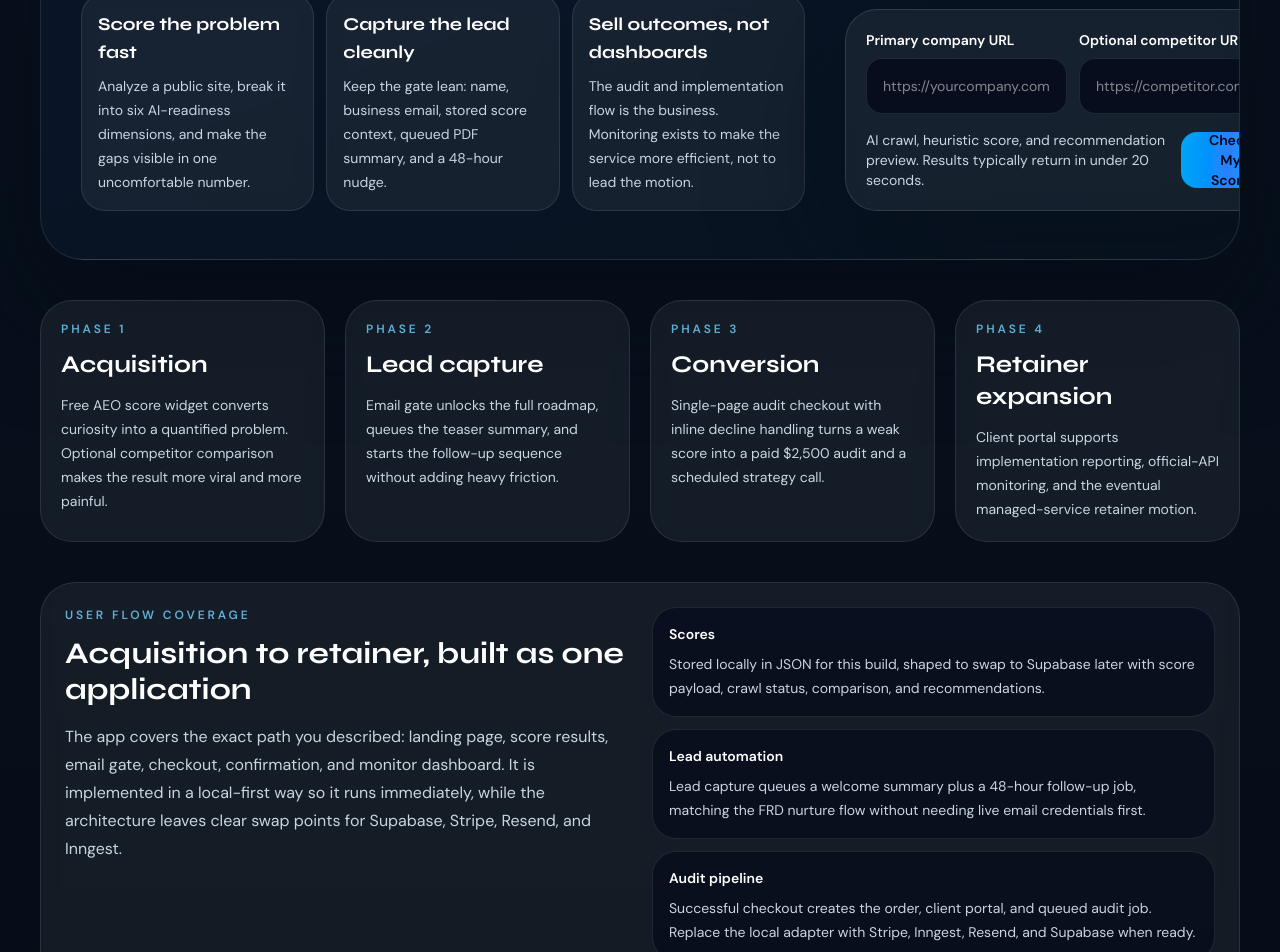
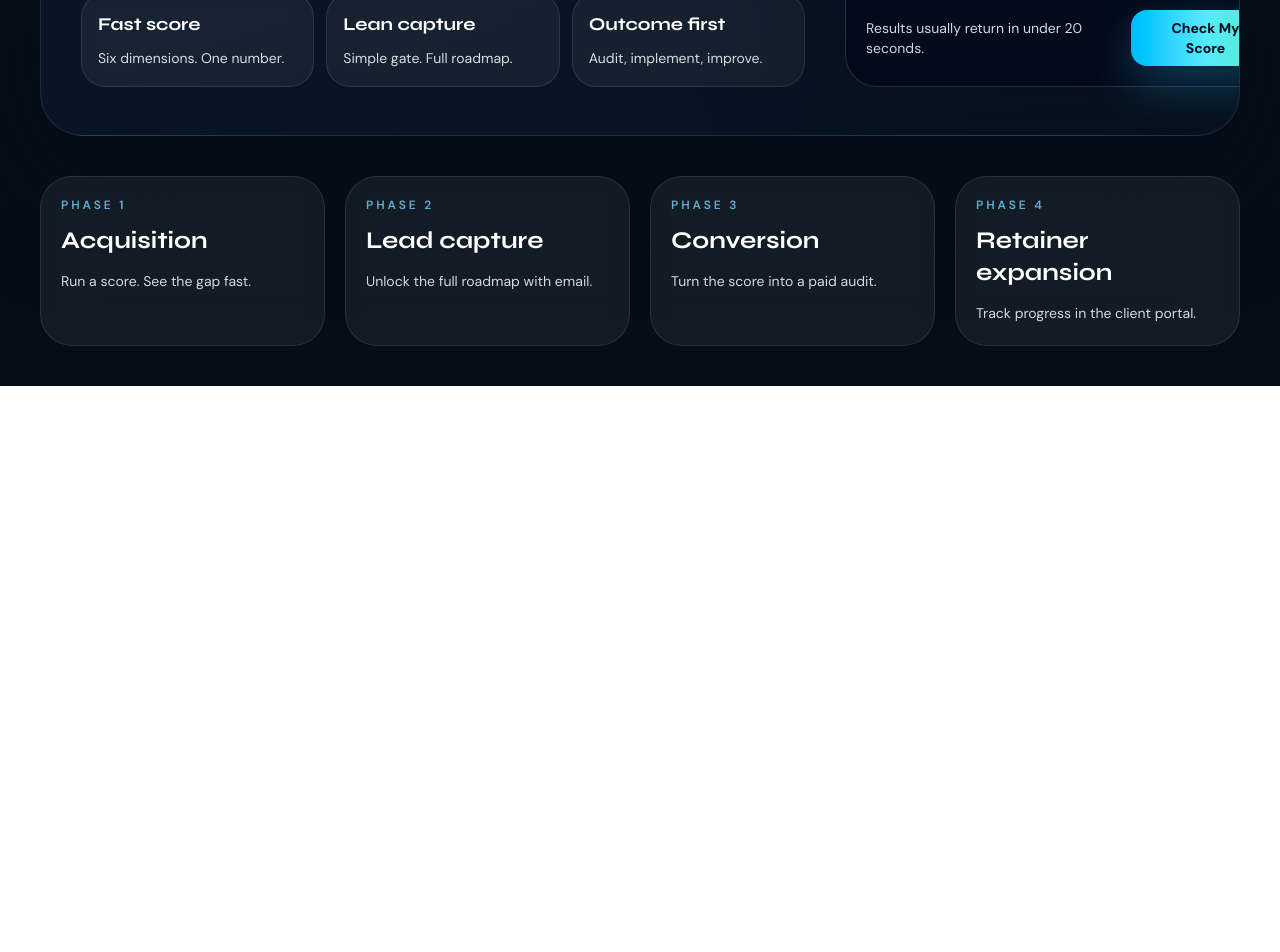
Before and after one commit to meghal86/AEOSpark, a Next.js app: page / in a window 1280 px wide. Shown: the part 680-1632 px from the top of the page. After the commit the page ends 1066 px from the top, so only its background shows below. Built offline with nearby package versions, Linux system fonts and the light colour scheme.

Commit message:
Tighten AEOSpark screen copy and contrast

```diff
--- a/src/app/globals.css
+++ b/src/app/globals.css
@@ -30,6 +30,16 @@ body {
   font-family: var(--font-dm-sans), sans-serif;
 }
 
+::placeholder {
+  color: rgba(226, 232, 240, 0.72);
+}
+
+button,
+input,
+a {
+  -webkit-tap-highlight-color: transparent;
+}
+
 h1,
 h2,
 h3,
--- a/src/app/not-found.tsx
+++ b/src/app/not-found.tsx
@@ -9,12 +9,12 @@ export default function NotFound() {
       <h1 className="text-4xl font-semibold tracking-tight text-white">
         The requested record could not be found.
       </h1>
-      <p className="max-w-2xl text-base leading-7 text-slate-300">
+      <p className="max-w-2xl text-base leading-7 text-slate-100/88">
         If you refreshed a score or order from a different environment, it may not
         exist in the local JSON store yet.
       </p>
       <Link
-        className="inline-flex h-12 items-center justify-center rounded-2xl bg-white px-5 text-sm font-semibold text-slate-950 transition hover:bg-sky-100"
+        className="inline-flex h-12 items-center justify-center rounded-2xl bg-white px-5 text-sm font-bold text-slate-950 shadow-[0_12px_35px_rgba(255,255,255,0.16)] transition hover:bg-sky-100"
         href="/"
       >
         Back to home
--- a/src/app/page.tsx
+++ b/src/app/page.tsx
@@ -6,59 +6,37 @@ const phases = [
   {
     name: "Phase 1",
     title: "Acquisition",
-    detail:
-      "Free AEO score widget converts curiosity into a quantified problem. Optional competitor comparison makes the result more viral and more painful.",
+    detail: "Run a score. See the gap fast.",
   },
   {
     name: "Phase 2",
     title: "Lead capture",
-    detail:
-      "Email gate unlocks the full roadmap, queues the teaser summary, and starts the follow-up sequence without adding heavy friction.",
+    detail: "Unlock the full roadmap with email.",
   },
   {
     name: "Phase 3",
     title: "Conversion",
-    detail:
-      "Single-page audit checkout with inline decline handling turns a weak score into a paid $2,500 audit and a scheduled strategy call.",
+    detail: "Turn the score into a paid audit.",
   },
   {
     name: "Phase 4",
     title: "Retainer expansion",
-    detail:
-      "Client portal supports implementation reporting, official-API monitoring, and the eventual managed-service retainer motion.",
+    detail: "Track progress in the client portal.",
   },
 ];
 
 const pillars = [
   {
-    title: "Score the problem fast",
-    body: "Analyze a public site, break it into six AI-readiness dimensions, and make the gaps visible in one uncomfortable number.",
+    title: "Fast score",
+    body: "Six dimensions. One number.",
   },
   {
-    title: "Capture the lead cleanly",
-    body: "Keep the gate lean: name, business email, stored score context, queued PDF summary, and a 48-hour nudge.",
+    title: "Lean capture",
+    body: "Simple gate. Full roadmap.",
   },
   {
-    title: "Sell outcomes, not dashboards",
-    body: "The audit and implementation flow is the business. Monitoring exists to make the service more efficient, not to lead the motion.",
-  },
-];
-
-const dataFlows = [
-  {
-    label: "Scores",
-    detail:
-      "Stored locally in JSON for this build, shaped to swap to Supabase later with score payload, crawl status, comparison, and recommendations.",
-  },
-  {
-    label: "Lead automation",
-    detail:
-      "Lead capture queues a welcome summary plus a 48-hour follow-up job, matching the FRD nurture flow without needing live email credentials first.",
-  },
-  {
-    label: "Audit pipeline",
-    detail:
-      "Successful checkout creates the order, client portal, and queued audit job. Replace the local adapter with Stripe, Inngest, Resend, and Supabase when ready.",
+    title: "Outcome first",
+    body: "Audit, implement, improve.",
   },
 ];
 
@@ -72,7 +50,7 @@ export default function Home() {
             AEOSpark
           </div>
           <Link
-            className="text-sm font-semibold text-slate-300 transition hover:text-white"
+            className="text-sm font-semibold text-slate-100 transition hover:text-sky-200"
             href="#platform"
           >
             Platform overview
@@ -90,10 +68,8 @@ export default function Home() {
                 <h1 className="max-w-4xl text-5xl font-semibold tracking-tight text-white md:text-7xl">
                   Make brands visible in AI recommendations, then sell the implementation.
                 </h1>
-                <p className="mt-5 max-w-3xl text-base leading-8 text-slate-300 md:text-lg">
-                  This build follows the FRD directly: free widget, email gate, paid
-                  audit checkout, confirmation flow, and a client portal for
-                  citation-share reporting.
+                <p className="mt-5 max-w-2xl text-base leading-8 text-slate-300 md:text-lg">
+                  Score a site, surface the gaps, and move high-intent leads into audit and implementation.
                 </p>
               </div>
 
@@ -104,7 +80,7 @@ export default function Home() {
                     key={pillar.title}
                   >
                     <h2 className="text-lg font-semibold text-white">{pillar.title}</h2>
-                    <p className="mt-2 text-sm leading-6 text-slate-300">
+                    <p className="mt-2 text-sm leading-6 text-slate-100/88">
                       {pillar.body}
                     </p>
                   </article>
@@ -131,38 +107,9 @@ export default function Home() {
             <h2 className="mt-3 text-2xl font-semibold text-white">
               {phase.title}
             </h2>
-            <p className="mt-3 text-sm leading-6 text-slate-300">{phase.detail}</p>
+            <p className="mt-3 text-sm leading-6 text-slate-100/88">{phase.detail}</p>
           </article>
         ))}
-      </section>
-
-      <section className="grid gap-6 rounded-[2.2rem] border border-white/10 bg-white/6 p-6 backdrop-blur lg:grid-cols-[1fr_1fr]">
-        <div>
-          <p className="text-xs font-semibold uppercase tracking-[0.24em] text-sky-300/80">
-            User flow coverage
-          </p>
-          <h2 className="mt-3 text-3xl font-semibold text-white">
-            Acquisition to retainer, built as one application
-          </h2>
-          <p className="mt-4 max-w-2xl text-base leading-7 text-slate-300">
-            The app covers the exact path you described: landing page, score results,
-            email gate, checkout, confirmation, and monitor dashboard. It is implemented
-            in a local-first way so it runs immediately, while the architecture leaves
-            clear swap points for Supabase, Stripe, Resend, and Inngest.
-          </p>
-        </div>
-
-        <div className="grid gap-3">
-          {dataFlows.map((flow) => (
-            <article
-              className="rounded-3xl border border-white/10 bg-slate-950/55 p-4"
-              key={flow.label}
-            >
-              <p className="text-sm font-semibold text-white">{flow.label}</p>
-              <p className="mt-2 text-sm leading-6 text-slate-300">{flow.detail}</p>
-            </article>
-          ))}
-        </div>
       </section>
     </main>
   );
--- a/src/components/audit-checkout-form.tsx
+++ b/src/components/audit-checkout-form.tsx
@@ -64,7 +64,7 @@ export function AuditCheckoutForm(props: {
   }
 
   return (
-    <section className="grid gap-5 rounded-[2rem] border border-white/10 bg-white/6 p-6 backdrop-blur">
+    <section className="grid gap-5 rounded-[2rem] border border-white/10 bg-slate-950/70 p-6 backdrop-blur">
       <div>
         <p className="text-xs font-semibold uppercase tracking-[0.24em] text-sky-300/80">
           Screen 3
@@ -72,10 +72,8 @@ export function AuditCheckoutForm(props: {
         <h2 className="mt-2 text-2xl font-semibold text-white">
           Audit checkout
         </h2>
-        <p className="mt-3 max-w-2xl text-sm leading-6 text-slate-300">
-          This is wired as a local-first checkout flow. The server records orders,
-          creates the client portal on success, and logs the audit pipeline job. Swap
-          the order route to real Stripe when credentials are available.
+        <p className="mt-3 max-w-xl text-sm leading-6 text-slate-100/88">
+          One payment. Audit delivered within 24 hours.
         </p>
       </div>
 
@@ -109,7 +107,7 @@ export function AuditCheckoutForm(props: {
 
           <div className="grid gap-3 sm:grid-cols-2">
             <button
-              className="inline-flex h-12 items-center justify-center rounded-2xl bg-white text-sm font-semibold text-slate-950 transition hover:bg-sky-100 disabled:cursor-not-allowed disabled:opacity-60"
+              className="inline-flex h-12 items-center justify-center rounded-2xl bg-white text-sm font-bold text-slate-950 shadow-[0_12px_35px_rgba(255,255,255,0.16)] transition hover:bg-sky-100 disabled:cursor-not-allowed disabled:opacity-60"
               disabled={isSubmitting}
               onClick={() => submit("paid")}
               type="button"
@@ -133,23 +131,12 @@ export function AuditCheckoutForm(props: {
           <p className="text-xs font-semibold uppercase tracking-[0.2em] text-sky-300/80">
             Included
           </p>
-          <ul className="mt-4 grid gap-3 text-sm leading-6 text-slate-300">
-            <li>Deep crawl of your top 50 pages and money pages</li>
-            <li>25-query citation baseline across major AI platforms</li>
-            <li>Competitor citation-share comparison for top challengers</li>
-            <li>20-page audit PDF plus editable document handoff</li>
-            <li>30-minute strategy call and retainer recommendation</li>
+          <ul className="mt-4 grid gap-3 text-sm leading-6 text-slate-100/88">
+            <li>50-page crawl</li>
+            <li>25-query citation baseline</li>
+            <li>Competitor comparison</li>
+            <li>Audit PDF + strategy call</li>
           </ul>
-
-          <div className="mt-6 rounded-3xl border border-white/10 bg-white/6 p-4">
-            <p className="text-xs font-semibold uppercase tracking-[0.2em] text-slate-400">
-              After payment
-            </p>
-            <p className="mt-3 text-sm leading-6 text-slate-300">
-              The confirmation page becomes available immediately, the order is stored,
-              the audit pipeline job is queued, and a client portal record is created.
-            </p>
-          </div>
         </div>
       </div>
     </section>
--- a/src/components/email-capture-gate.tsx
+++ b/src/components/email-capture-gate.tsx
@@ -58,7 +58,7 @@ export function EmailCaptureGate(props: {
       window.localStorage.setItem(unlockKey(props.website), "true");
       setIsUnlocked(true);
       setStatus(
-        "Full recommendation set unlocked. The summary email and follow-up sequence were queued in local mock mode.",
+        "Unlocked. Check your inbox for the summary.",
       );
     } catch (caughtError) {
       setStatus(
@@ -72,7 +72,7 @@ export function EmailCaptureGate(props: {
   }
 
   return (
-    <section className="grid gap-5 rounded-[2rem] border border-white/10 bg-white/6 p-6 backdrop-blur">
+    <section className="grid gap-5 rounded-[2rem] border border-white/10 bg-slate-950/70 p-6 backdrop-blur">
       <div className="flex flex-col gap-2 md:flex-row md:items-end md:justify-between">
         <div>
           <p className="text-xs font-semibold uppercase tracking-[0.24em] text-sky-300/80">
@@ -82,10 +82,7 @@ export function EmailCaptureGate(props: {
             Full 10-fix roadmap
           </h2>
         </div>
-        <p className="max-w-xl text-sm text-slate-300">
-          The first three recommendations stay public. The remaining fixes unlock
-          after email capture, matching the FRD gate.
-        </p>
+        <p className="max-w-xl text-sm text-slate-100/88">First 3 fixes are free. The rest unlock after email.</p>
       </div>
 
       <div className="grid gap-4 lg:grid-cols-[1.1fr_0.9fr]">
@@ -102,17 +99,17 @@ export function EmailCaptureGate(props: {
                 key={recommendation.id}
               >
                 <div className="flex items-center justify-between gap-3">
-                  <span className="text-xs font-semibold uppercase tracking-[0.2em] text-slate-400">
+                  <span className="text-xs font-semibold uppercase tracking-[0.2em] text-slate-300">
                     Fix {index + 1}
                   </span>
-                  <span className="rounded-full border border-white/10 px-3 py-1 text-xs text-slate-300">
+                  <span className="rounded-full border border-white/12 bg-white/6 px-3 py-1 text-xs text-slate-100/88">
                     {recommendation.impact} impact / {recommendation.effort} effort
                   </span>
                 </div>
                 <h3 className="mt-3 text-lg font-semibold text-white">
                   {locked ? "Unlock full roadmap" : recommendation.title}
                 </h3>
-                <p className="mt-2 text-sm leading-6 text-slate-300">
+                <p className="mt-2 text-sm leading-6 text-slate-100/88">
                   {locked
                     ? "This recommendation is intentionally hidden until the lead gate is completed."
                     : recommendation.detail}
@@ -124,12 +121,9 @@ export function EmailCaptureGate(props: {
 
         <div className="rounded-3xl border border-sky-400/20 bg-sky-500/10 p-5">
           <h3 className="text-xl font-semibold text-white">
-            Email gate unlock
+            Unlock full roadmap
           </h3>
-          <p className="mt-3 text-sm leading-6 text-slate-200">
-            Capture name and business email to queue the 3-page summary, unlock all
-            recommendations, and arm the audit CTA.
-          </p>
+          <p className="mt-3 text-sm leading-6 text-slate-50">Enter your details to see all 10 fixes.</p>
 
           <form className="mt-5 grid gap-3" onSubmit={handleSubmit}>
             <input
@@ -149,7 +143,7 @@ export function EmailCaptureGate(props: {
             />
 
             <button
-              className="inline-flex h-12 items-center justify-center rounded-2xl bg-white text-sm font-semibold text-slate-950 transition hover:bg-sky-100 disabled:cursor-not-allowed disabled:opacity-60"
+              className="inline-flex h-12 items-center justify-center rounded-2xl bg-white text-sm font-bold text-slate-950 shadow-[0_12px_35px_rgba(255,255,255,0.16)] transition hover:bg-sky-100 disabled:cursor-not-allowed disabled:opacity-60"
               disabled={isSubmitting}
               type="submit"
             >
@@ -157,19 +151,8 @@ export function EmailCaptureGate(props: {
             </button>
           </form>
 
-          <div className="mt-5 rounded-2xl border border-white/10 bg-slate-950/40 p-4">
-            <p className="text-xs font-semibold uppercase tracking-[0.2em] text-sky-300/90">
-              What happens next
-            </p>
-            <ul className="mt-3 grid gap-2 text-sm text-slate-300">
-              <li>Summary email queued immediately</li>
-              <li>48-hour follow-up nudge queued</li>
-              <li>Audit checkout prefill becomes available</li>
-            </ul>
-          </div>
-
           {status ? (
-            <p className="mt-4 text-sm text-sky-100">{status}</p>
+            <p className="mt-4 text-sm text-white">{status}</p>
           ) : null}
         </div>
       </div>
--- a/src/components/url-intake-form.tsx
+++ b/src/components/url-intake-form.tsx
@@ -48,7 +48,7 @@ export function UrlIntakeForm() {
 
   return (
     <form
-      className="grid gap-4 rounded-[2rem] border border-white/12 bg-white/6 p-5 shadow-[0_30px_120px_rgba(8,14,26,0.65)] backdrop-blur"
+      className="grid gap-4 rounded-[2rem] border border-white/14 bg-slate-950/70 p-5 shadow-[0_30px_120px_rgba(8,14,26,0.65)] backdrop-blur"
       onSubmit={handleSubmit}
     >
       <div className="grid gap-3 md:grid-cols-[1.4fr_1fr]">
@@ -77,12 +77,11 @@ export function UrlIntakeForm() {
       </div>
 
       <div className="flex flex-col gap-3 md:flex-row md:items-center md:justify-between">
-        <div className="text-sm text-slate-300">
-          AI crawl, heuristic score, and recommendation preview. Results typically return
-          in under 20 seconds.
+        <div className="text-sm text-slate-100/88">
+          Results usually return in under 20 seconds.
         </div>
         <button
-          className="inline-flex h-14 items-center justify-center rounded-2xl bg-gradient-to-r from-sky-500 via-blue-500 to-cyan-400 px-6 text-sm font-semibold text-slate-950 transition hover:opacity-95 disabled:cursor-not-allowed disabled:opacity-60"
+          className="inline-flex h-14 items-center justify-center rounded-2xl bg-gradient-to-r from-sky-400 via-cyan-300 to-emerald-300 px-6 text-sm font-bold text-slate-950 shadow-[0_18px_50px_rgba(56,189,248,0.28)] transition hover:brightness-105 disabled:cursor-not-allowed disabled:opacity-60"
           disabled={isPending}
           type="submit"
         >
```
Also changed, not shown: src/app/checkout/audit/page.tsx (+1 -6 lines), src/app/confirmation/page.tsx (+12 -17 lines), src/app/monitor/[clientId]/page.tsx (+21 -29 lines), src/app/score/[scoreId]/page.tsx (+19 -30 lines), src/components/share-score-card.tsx (+5 -5 lines), 1 other file (tests, documents, lock files or other folders).
